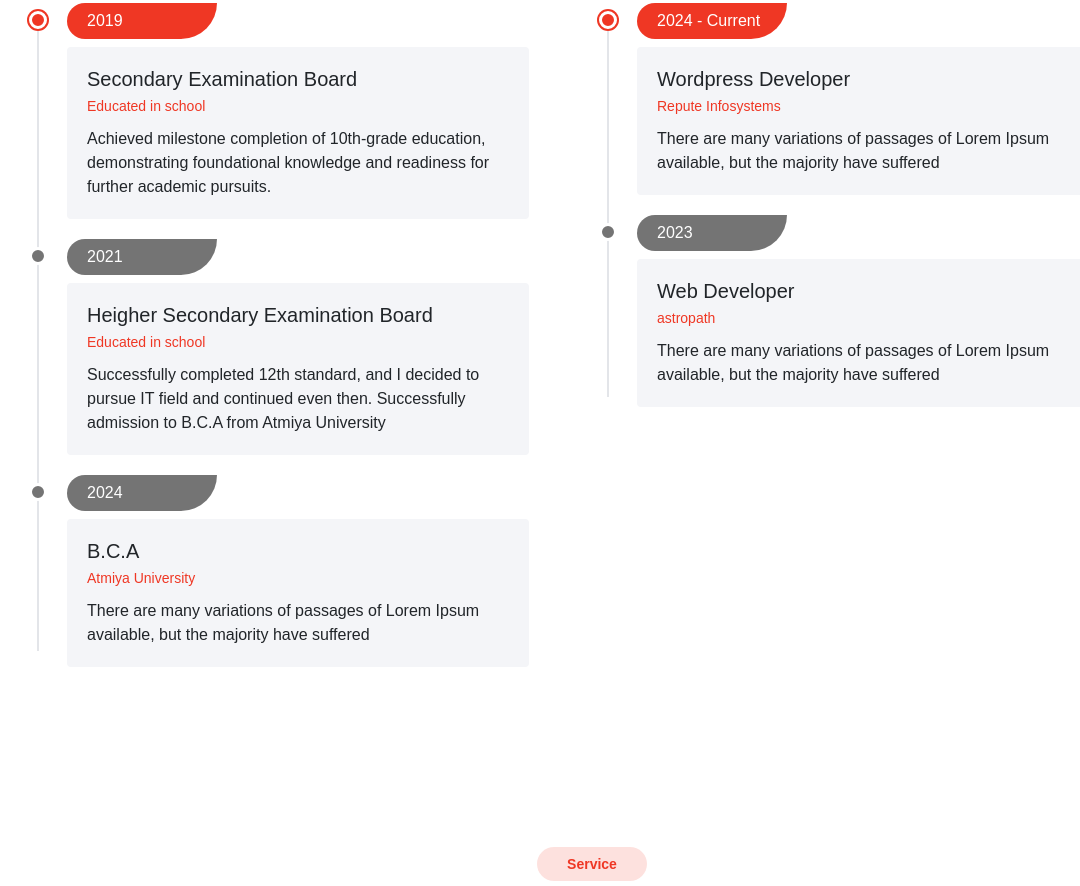
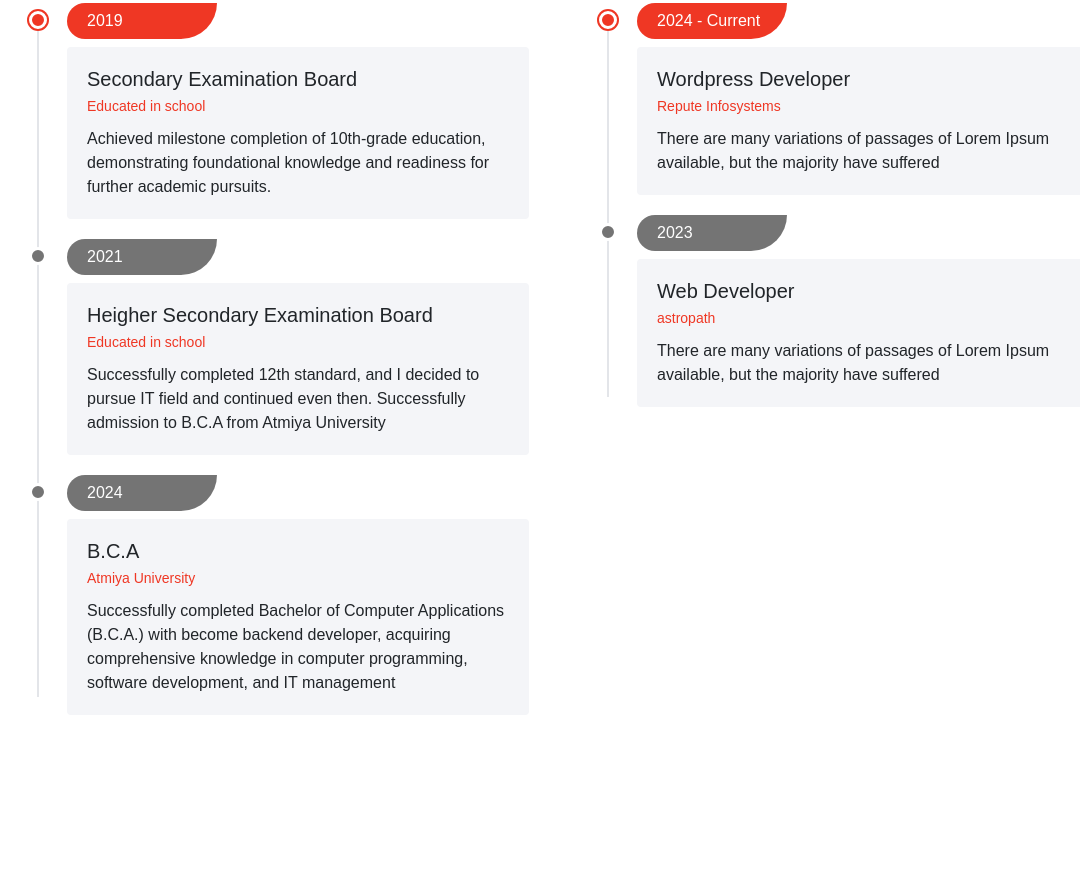
Before and after one commit to viraj8206/viraj_faldu, a plain HTML site: page index.html in a window 1280 px wide. Shown: the part 1831-2717 px from the top of the page, without its empty margins (48-1128 px from the left). Drawn offline with Linux system fonts and the light colour scheme; a web font is replaced by a local one.

Commit message:
Update index.html

```diff
--- a/index.html
+++ b/index.html
@@ -211,7 +211,7 @@
               <div class="details">
                 <h5>B.C.A</h5>
                 <small class="fg-theme">Atmiya University</small>
-                <p>There are many variations of passages of Lorem Ipsum available, but the majority have suffered</p>
+                <p>Successfully completed Bachelor of Computer Applications (B.C.A.) with become backend developer, acquiring comprehensive knowledge in computer programming, software development, and IT management</p>
               </div>
             </li>
           </ul>
```
